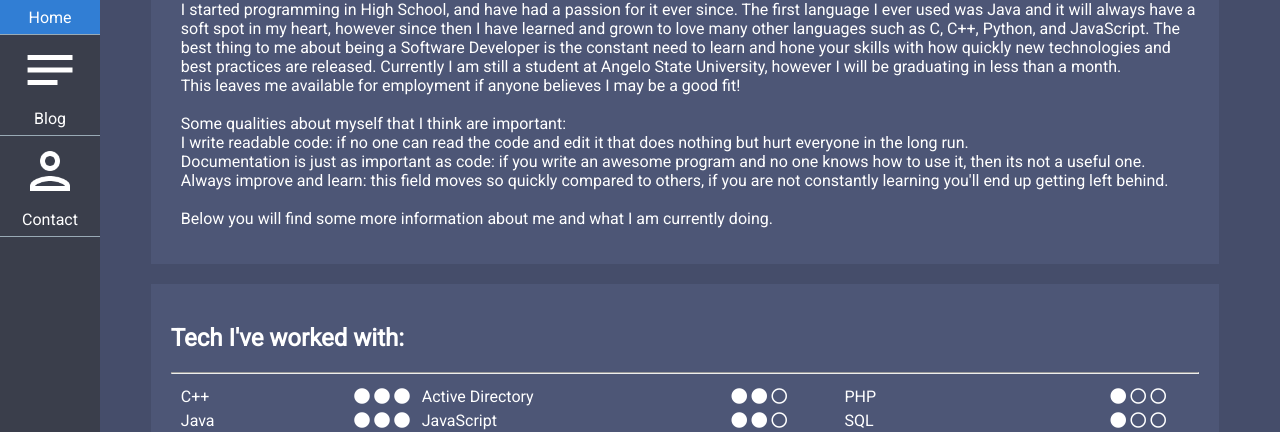
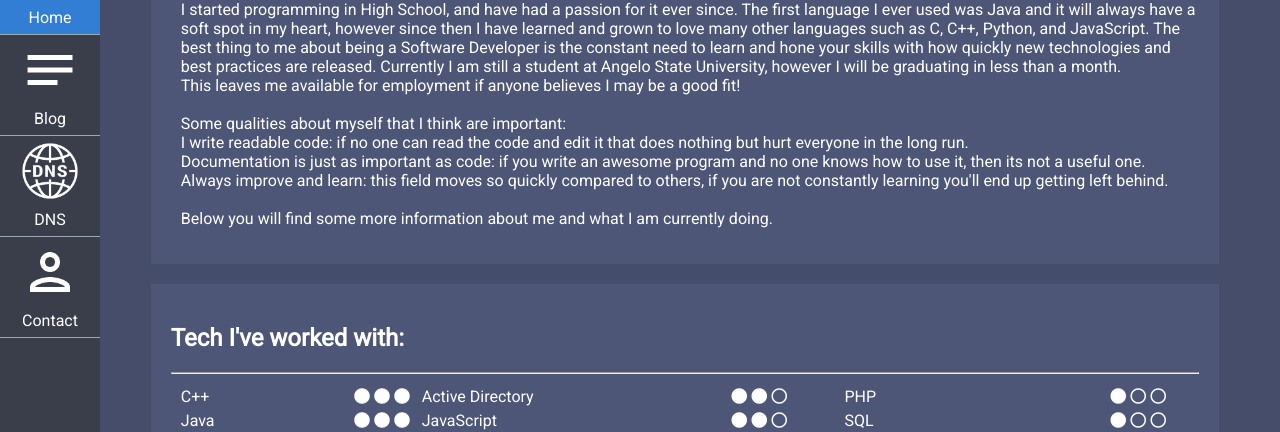
Before and after one commit to CorruptComputer/home, a Jekyll site: the page built from index.html, in a window 1280 px wide. Shown: the part 167-599 px from the top of the page. Built offline with Jekyll 4.4.1, drawn with Linux system fonts in a browser that asks for light colours; nearby versions of some CDN libraries.

Commit message:
Add DNS to the sidebar

```diff
--- a/_includes/layout/sidebar-blog.html
+++ b/_includes/layout/sidebar-blog.html
@@ -15,6 +15,12 @@
         </a>
     </div>
     <div class="navSquare">
+        <a href="https://dns.gupton.xyz/">
+            <img src="{{ site.baseurl }}/images/dns.png" alt="DNS" />
+            <div>DNS</div>
+        </a>
+    </div>
+    <div class="navSquare">
         <a href="{{ site.baseurl }}/contact.html">
             <img src="{{ site.baseurl }}/images/contact.png" alt="Contact" />
             <div>Contact</div>
--- a/_includes/layout/sidebar-contact.html
+++ b/_includes/layout/sidebar-contact.html
@@ -14,6 +14,12 @@
             <div>Blog</div>
         </a>
     </div>
+    <div class="navSquare">
+        <a href="https://dns.gupton.xyz/">
+            <img src="{{ site.baseurl }}/images/dns.png" alt="DNS" />
+            <div>DNS</div>
+        </a>
+    </div>
     <div class="navSquare selected">
         <a href="{{ site.baseurl }}/contact.html">
             <img src="{{ site.baseurl }}/images/contact.png" alt="Contact" />
--- a/_includes/layout/sidebar-home.html
+++ b/_includes/layout/sidebar-home.html
@@ -15,6 +15,12 @@
         </a>
     </div>
     <div class="navSquare">
+        <a href="https://dns.gupton.xyz/">
+            <img src="{{ site.baseurl }}/images/dns.png" alt="DNS" />
+            <div>DNS</div>
+        </a>
+    </div>
+    <div class="navSquare">
         <a href="{{ site.baseurl }}/contact.html">
             <img src="{{ site.baseurl }}/images/contact.png" alt="Contact" />
             <div>Contact</div>
```
Also changed, not shown: images/dns.png (added).
